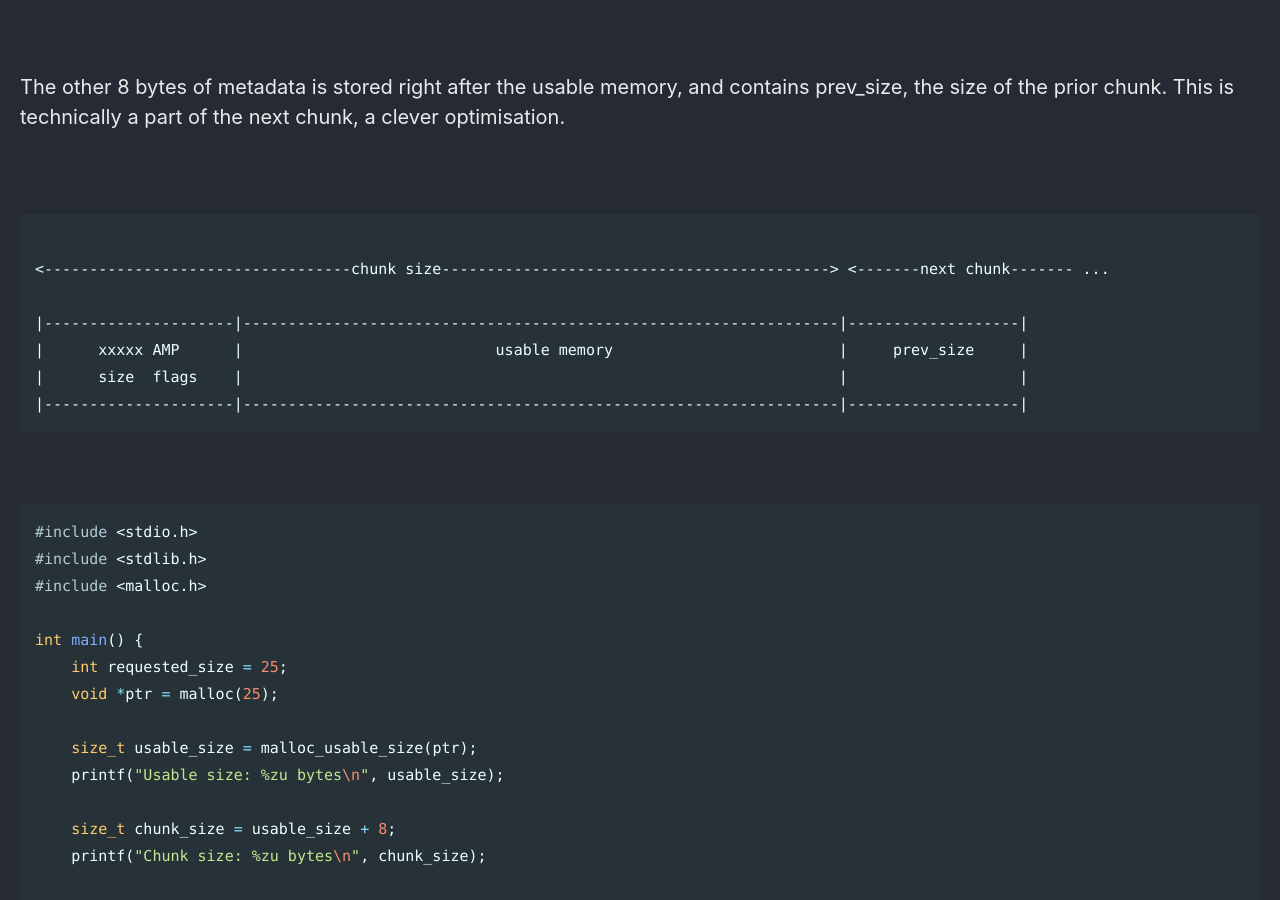
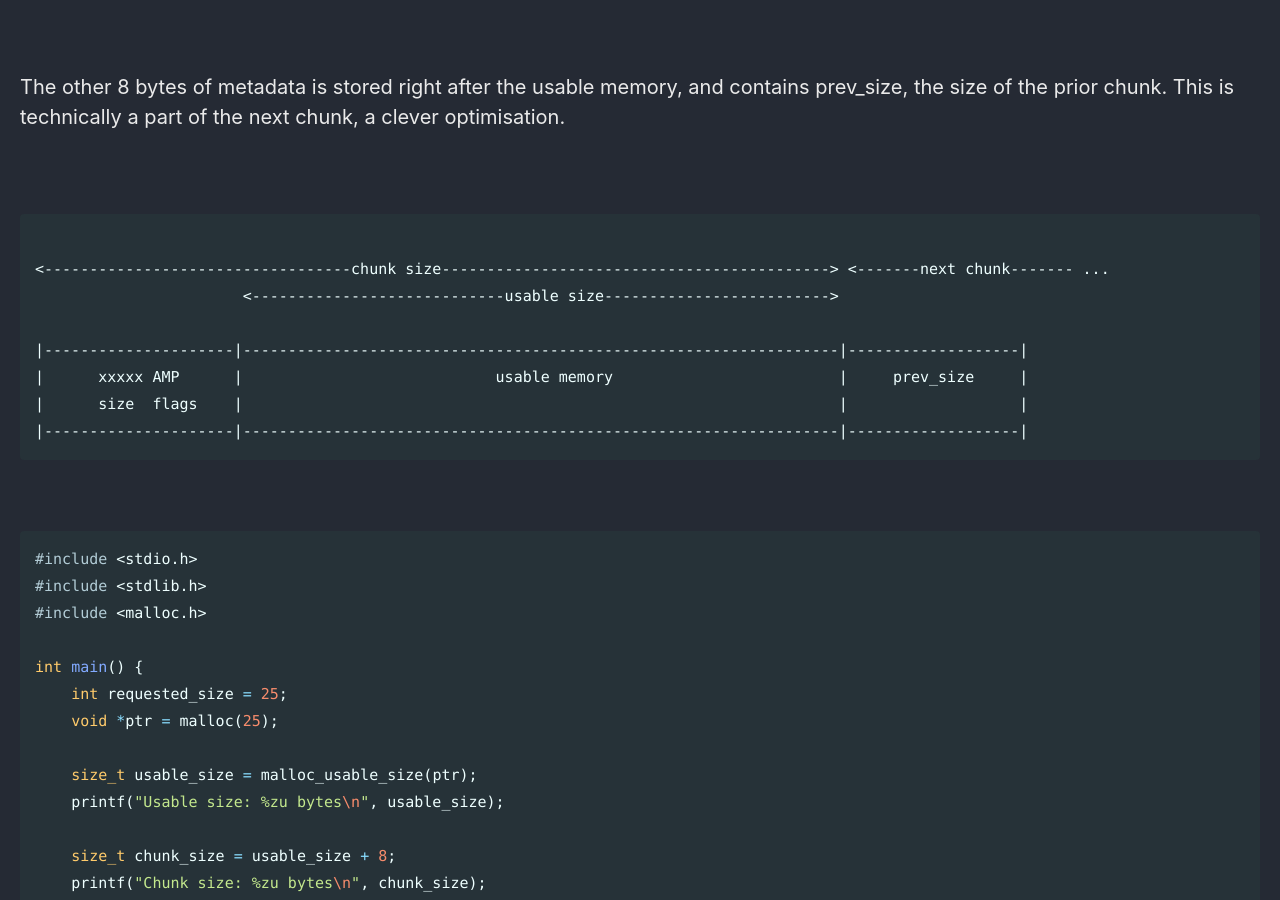
Before and after one commit to Connor-McCartney/Connor-McCartney.github.io, a Jekyll site: the page built from _pages/misc/malloc-and-tcache.md, in a window 1280 px wide and 900 px high, scrolled down 1006 px. Built offline with Jekyll 4.4.1, drawn with Linux system fonts in a browser that asks for light colours; cached includes are drawn as plain includes.

Commit message:
Update malloc-and-tcache.md

````diff
--- a/_pages/misc/malloc-and-tcache.md
+++ b/_pages/misc/malloc-and-tcache.md
@@ -46,6 +46,7 @@ The other 8 bytes of metadata is stored right after the usable memory, and conta
 ```
 
 <----------------------------------chunk size-------------------------------------------> <-------next chunk------- ...
+                       <----------------------------usable size------------------------->
 
 |---------------------|------------------------------------------------------------------|-------------------|
 |      xxxxx AMP      |                            usable memory                         |     prev_size     |
````
